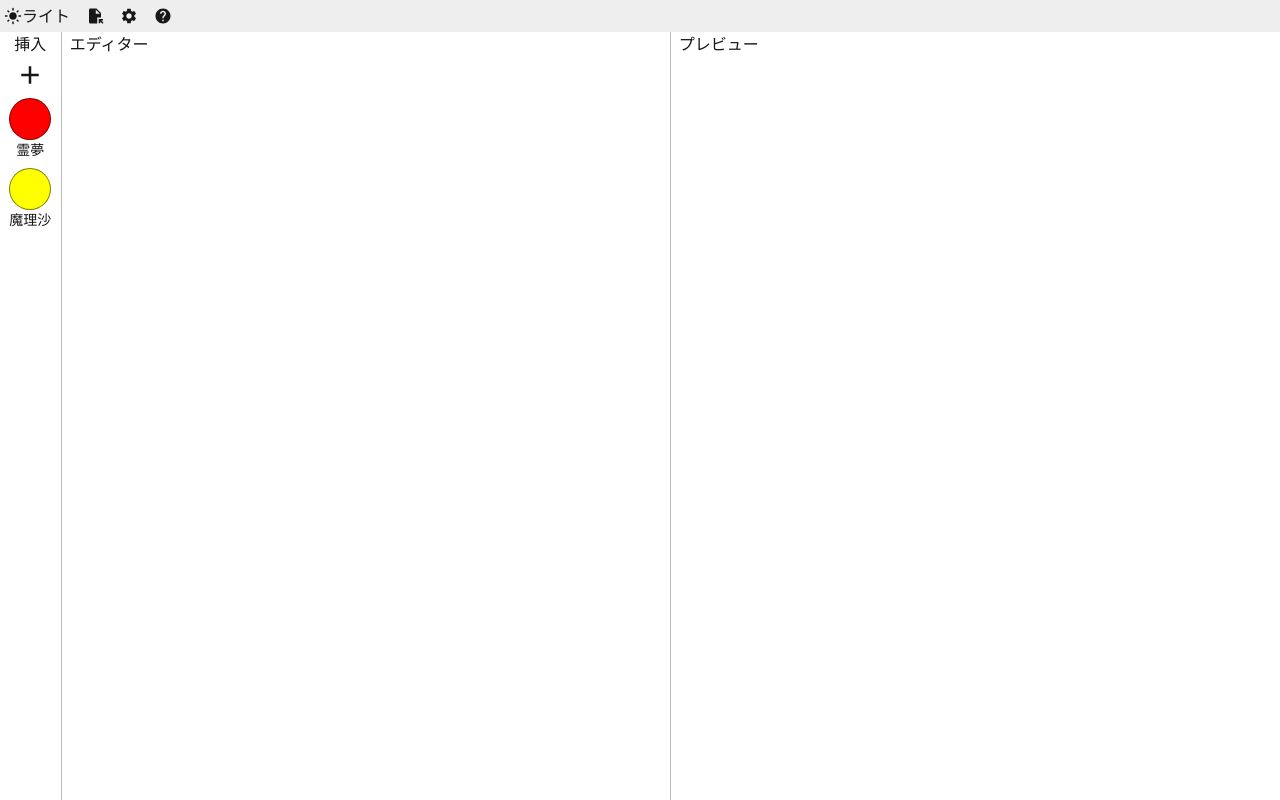
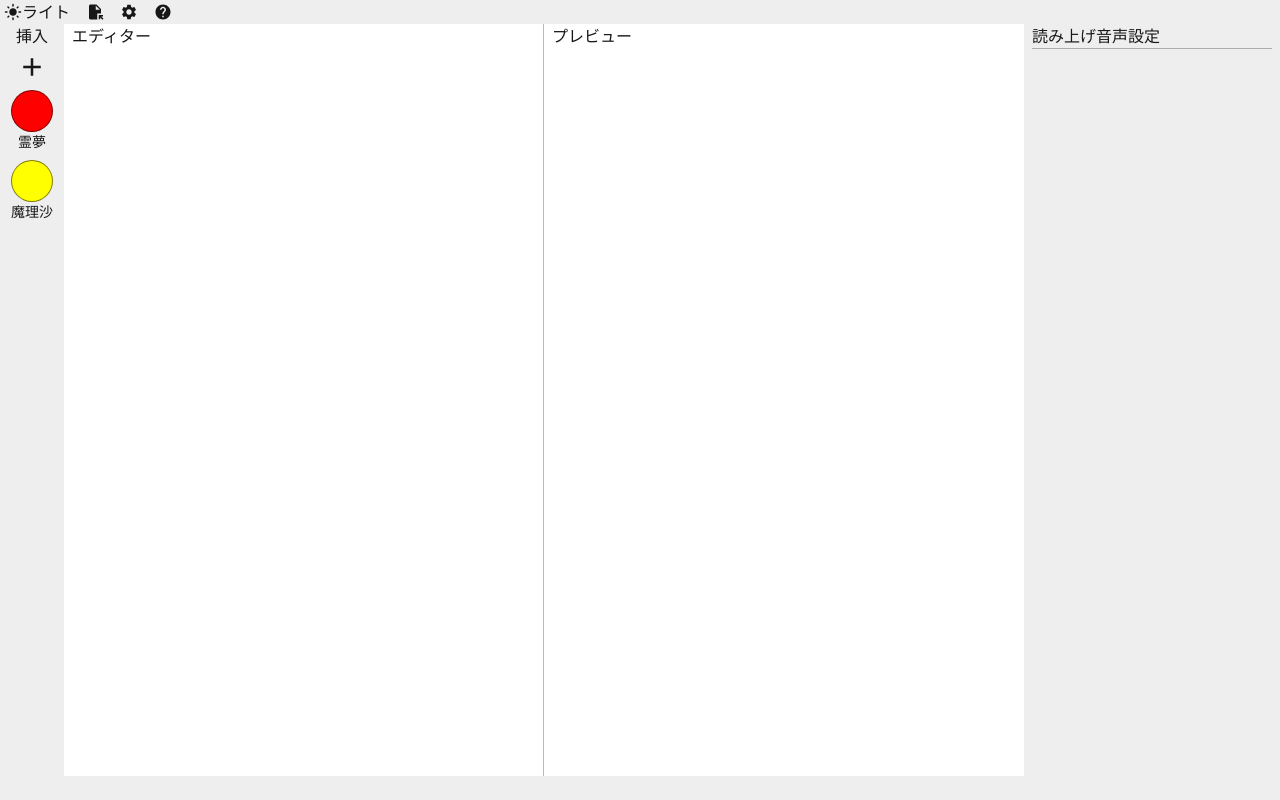
Before and after one commit to SARADA7156/yukkuri_markup, a React (Vite) app in the folder yukkuri_markup/: page / in a window 1280 px wide. Built offline with nearby package versions, Linux system fonts and the light colour scheme.

Commit message:
プレビューとエディターのoverflow周りの調整
overflow-y: autoを突き抜けて画面全体のスクロールバーが出現してしまう不具合を調節した。

```diff
--- a/yukkuri_markup/src/app/App.tsx
+++ b/yukkuri_markup/src/app/App.tsx
@@ -5,7 +5,7 @@ import EditorHome from "./Home/page"
 function App() {
   return (
     <>
-      <main>
+      <main className="h-dvh w-dvw">
         <Routes>
           <Route path="/" element={<EditorHome />} />
           <Route path="/help" element={<Help />} />
--- a/yukkuri_markup/src/app/Home/_components/CharBar.tsx
+++ b/yukkuri_markup/src/app/Home/_components/CharBar.tsx
@@ -42,7 +42,7 @@ export default function CharBar({ chars, editor }: SideBarProps) {
     }
 
     return (
-        <div className="bg-(--content) px-2 border-e border-e-(--border) flex flex-col w-16 items-center">
+        <div className="bg-(--background) px-2 flex flex-col w-16 items-center">
             <div className="charbar-header">
                 <p>挿入</p>
             </div>
@@ -51,7 +51,7 @@ export default function CharBar({ chars, editor }: SideBarProps) {
                 <MdAdd className="text-3xl" />
             </Button>
 
-            <div className="flex flex-col overflow-y-auto ">
+            <div className="flex flex-col overflow-y-auto h-full">
                 {chars.map((character, index) => (
                     <div key={`${character.id}-${index}`} className="flex flex-col py-1">
                         <Button
--- a/yukkuri_markup/src/app/Home/_components/ScriptEditor.tsx
+++ b/yukkuri_markup/src/app/Home/_components/ScriptEditor.tsx
@@ -6,9 +6,9 @@ interface ScriptEditorProps {
 
 export default function ScriptEditor({ editor }: ScriptEditorProps) {
     return (
-        <div className="w-1/2 border-e border-e-(--border) flex flex-col">
-            <p className="ms-2">エディター</p>
-            <EditorContent editor={editor} className="h-full" />
+        <div className="w-1/2 min-h-full border-e border-e-(--border) grid grid-rows-[3%_97%]">
+            <h1 className="mx-2">エディター</h1>
+            <EditorContent editor={editor}/>
         </div>
     )
 }
--- a/yukkuri_markup/src/app/Home/_components/ScriptPreview.tsx
+++ b/yukkuri_markup/src/app/Home/_components/ScriptPreview.tsx
@@ -6,10 +6,10 @@ interface ScriptPreviewProps {
 
 export default function ScriptPreview({ scriptData }: ScriptPreviewProps) {
     return (
-        <div className="px-2 w-1/2">
-            <p>プレビュー</p>
+        <div className="px-2 w-1/2 grid grid-rows-[3%_97%] h-full">
+            <h1>プレビュー</h1>
 
-            <div className=" overflow-y-auto">
+            <div className="pb-40 overflow-y-auto">
                 {scriptData.content.map((item, index) => (
                     <div key={`item-${index}`}>
                         {item.type === "paragraph" &&
--- a/yukkuri_markup/src/app/Home/page.tsx
+++ b/yukkuri_markup/src/app/Home/page.tsx
@@ -32,16 +32,32 @@ export default function EditorHome() {
     }
 
     return (
-        <div className="flex flex-col h-screen">
+        <div className="grid grid-rows-[3%_94%_3%] h-full">
             <Toolbar />
 
-            <div className="bg-(--content) flex-1 flex">
+            <div className="bg-(--content) flex h-full">
                 <CharBar chars={chars} editor={editor} />
 
-                <div className="flex w-full">
+                <div className="flex-1 flex min-h-full">
                     <ScriptEditor editor={editor} />
                     <ScriptPreview scriptData={scriptData} />
                 </div>
+
+                <div className="w-[20%] bg-(--background) px-2">
+                    <div id="speaker-settings-header">
+                        <h1 className="border-b border-b-(--border)">読み上げ音声設定</h1>
+                    </div>
+
+                    <div>
+                        <div>
+                            <input type="number" name="" id="" />
+                        </div>
+                    </div>
+                </div>
+            </div>
+
+            <div>
+
             </div>
         </div>
     );
--- a/yukkuri_markup/src/electron/main.ts
+++ b/yukkuri_markup/src/electron/main.ts
@@ -11,6 +11,7 @@ function createWindow() {
             nodeIntegration: false,
             contextIsolation: true,
         },
+        autoHideMenuBar: true
     });
 
     if (isDev) {
--- a/yukkuri_markup/src/index.css
+++ b/yukkuri_markup/src/index.css
@@ -13,7 +13,7 @@
     :root {
         --background: #080808;
         --foreground: #ededed;
-        --content: #252525;
+        --content: #1b1b1b;
     }
 } */
 
@@ -28,9 +28,10 @@
 :root[data-theme="dark"] {
     --background: #080808;
     --foreground: #ededed;
-    --content: #252525;
+    --content: #1b1b1b;
     --border: #ffffff6e;
     --hover: #ffffff21;
+    scrollbar-color: #ffffff6c #0000001f;
 }
 
 body {
@@ -40,14 +41,13 @@ body {
     height: 100vh;
 }
 
-.tiptap {
-    height: 100%;
-}
-
 .tiptap:focus {
     outline: 2px solid var(--border);
 }
 
 .tiptap {
     padding: 0 0.5rem;
+    padding-bottom: 10rem;
+    height: 100%;
+    overflow-y: auto;
 }
```
